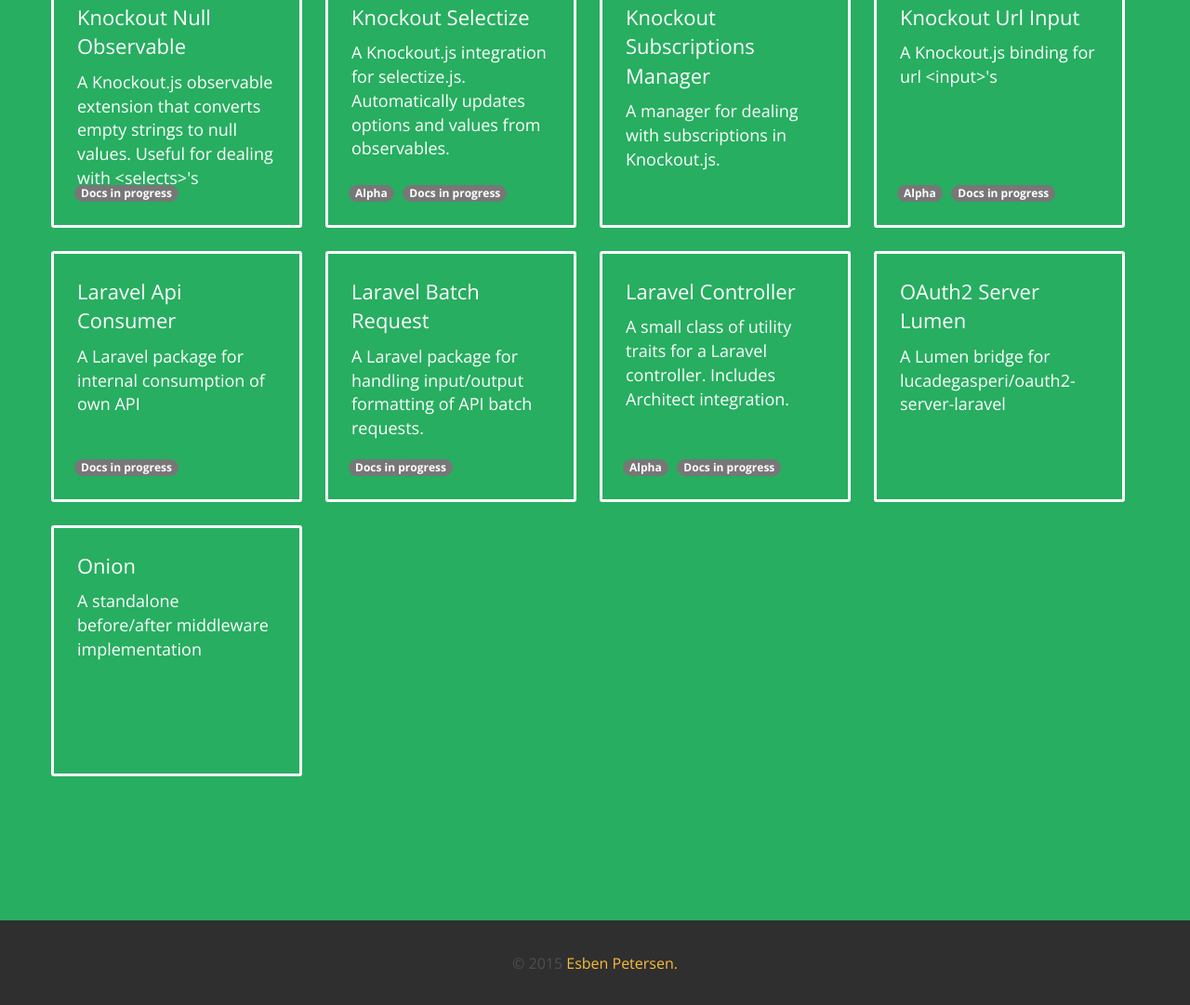
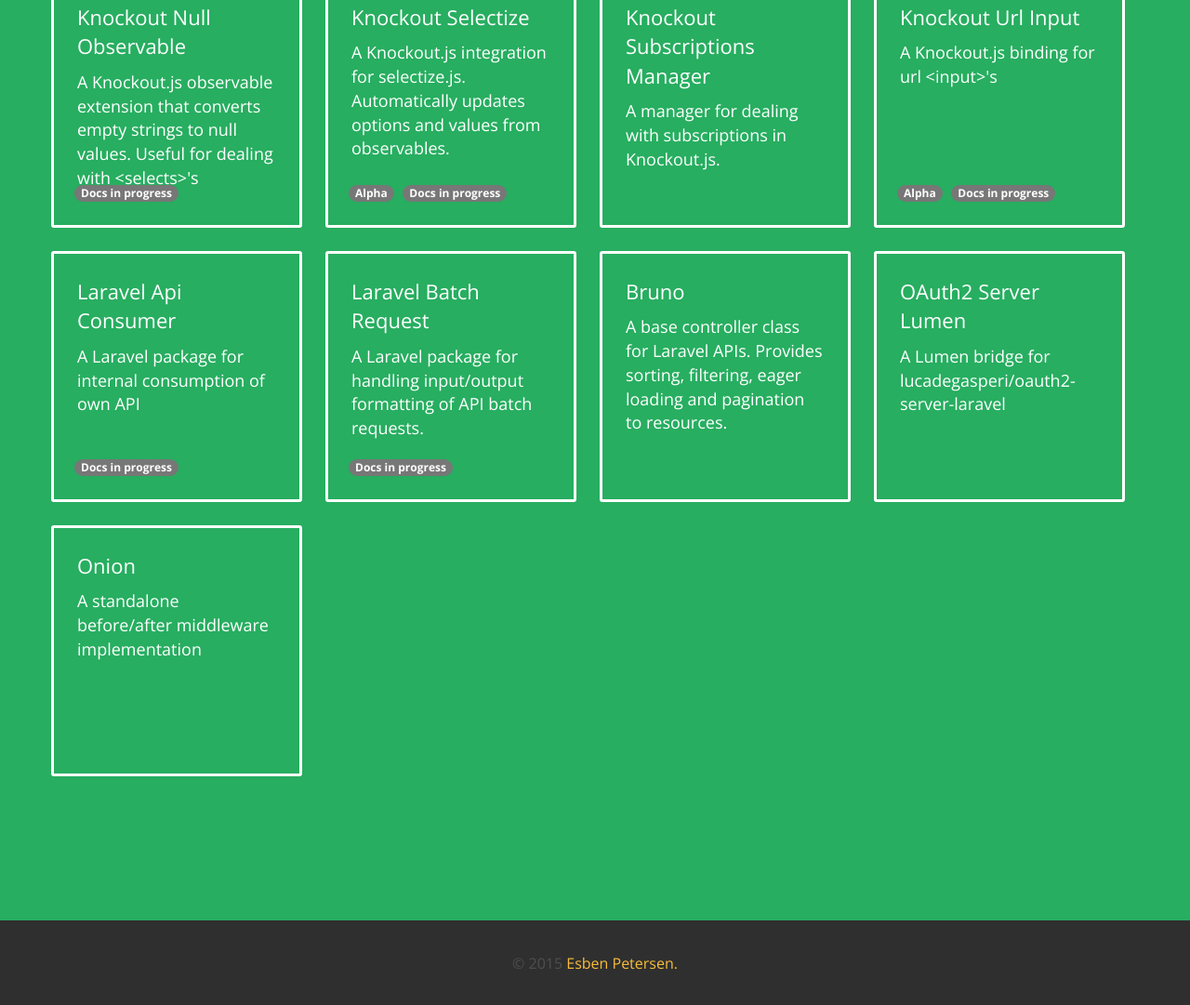
Before and after one commit to esbenp/Optimus, a website: page index.html in a window 1280 px wide. Shown: the part 2021-3102 px from the top of the page at 93% size. Drawn offline with nearby package versions, Linux system fonts and the light colour scheme.

Commit message:
fixed laravel controller rename

```diff
--- a/index.html
+++ b/index.html
@@ -368,17 +368,13 @@
 								</a>
 							</li>
 							<li data-filter="laravel">
-								<a href="https://github.com/esbenp/laravel-controller" target="_blank">
-									<span class="package-title">Laravel Controller</span>
+								<a href="https://github.com/esbenp/bruno" target="_blank">
+									<span class="package-title">Bruno</span>
 									<span class="package-description">
-										A small class of utility traits for a
-										Laravel controller. Includes Architect
-										integration.
+										A base controller class for Laravel APIs. Provides
+										sorting, filtering, eager loading and pagination
+										to resources.
 									</span>
-									<div class="badges">
-										<span class="badge">Alpha</span>
-										<span class="badge">Docs in progress</span>
-									</div>
 								</a>
 							</li>
 							<li data-filter="php">
```
